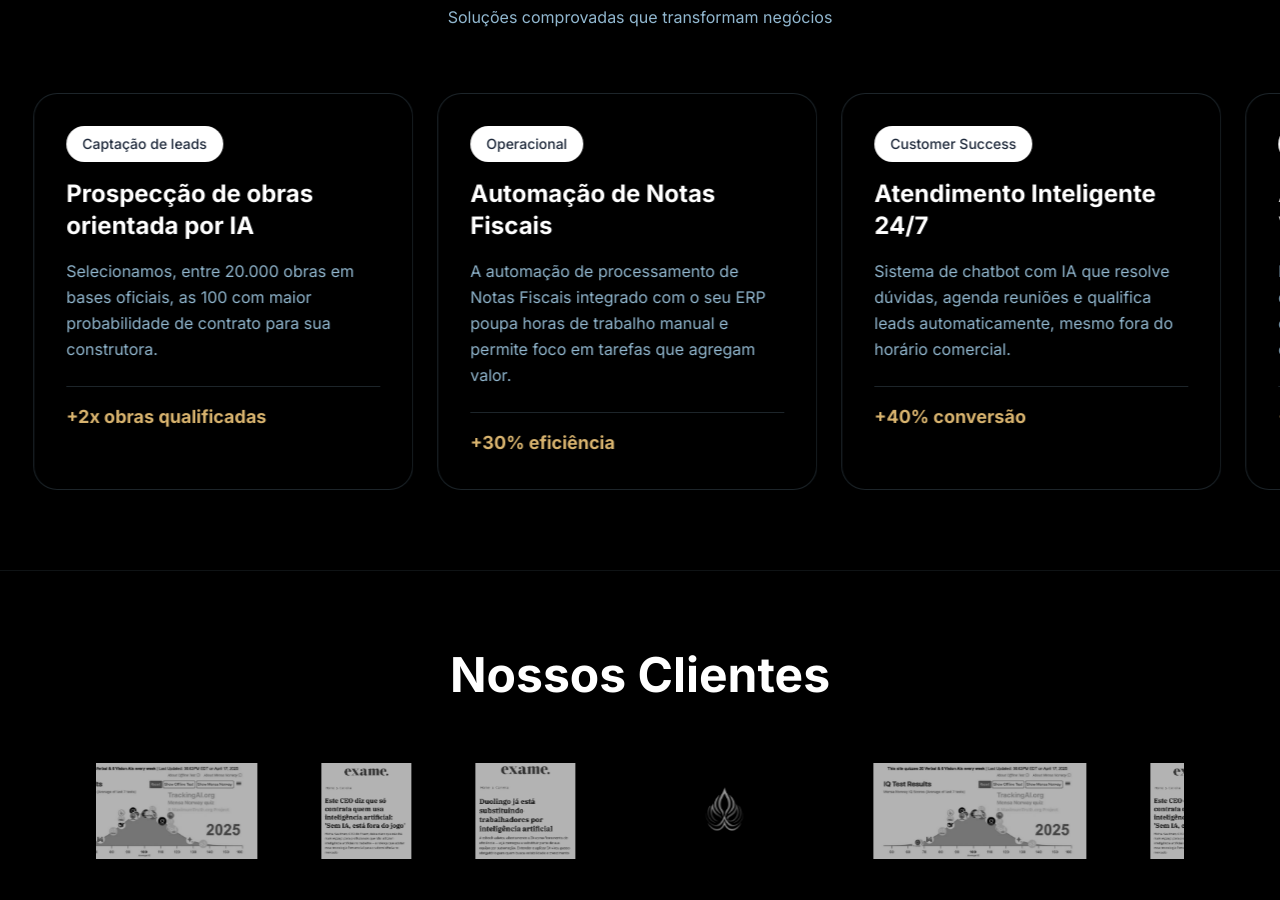
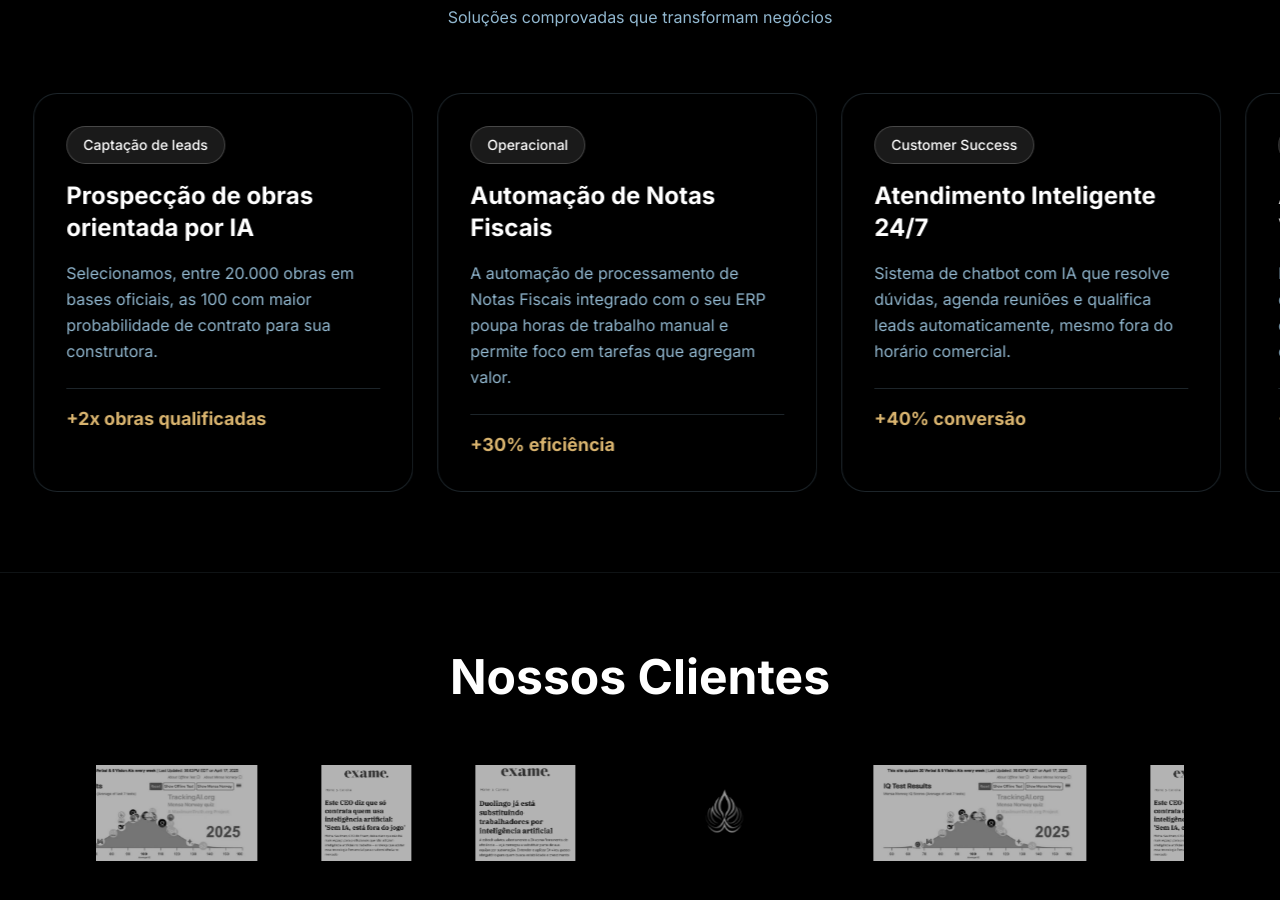
Before and after one commit to rodrigo3vium/ba-consultoria, a React (Vite) app: page /ba in a window 1280 px wide. Shown: the part 3520-4420 px from the top of the page. Built offline with nearby package versions, Linux system fonts and the light colour scheme.

Commit message:
Refactor: Invert colors for use case tags

```diff
--- a/src/pages/BA.tsx
+++ b/src/pages/BA.tsx
@@ -356,7 +356,7 @@ const BA = () => {
                   className="flex-shrink-0 w-[380px] bg-black/90 backdrop-blur-sm border border-ba-blue-light/20 rounded-3xl p-8 hover:shadow-glow hover:border-ba-blue-light/40 transition-all duration-500"
                 >
                   <div className="mb-4">
-                    <span className="inline-block px-4 py-2 bg-foreground text-background rounded-full text-sm font-medium">
+                    <span className="inline-block px-4 py-2 bg-white/10 text-foreground border border-white/20 rounded-full text-sm font-medium">
                       {useCase.category}
                     </span>
                   </div>
```
